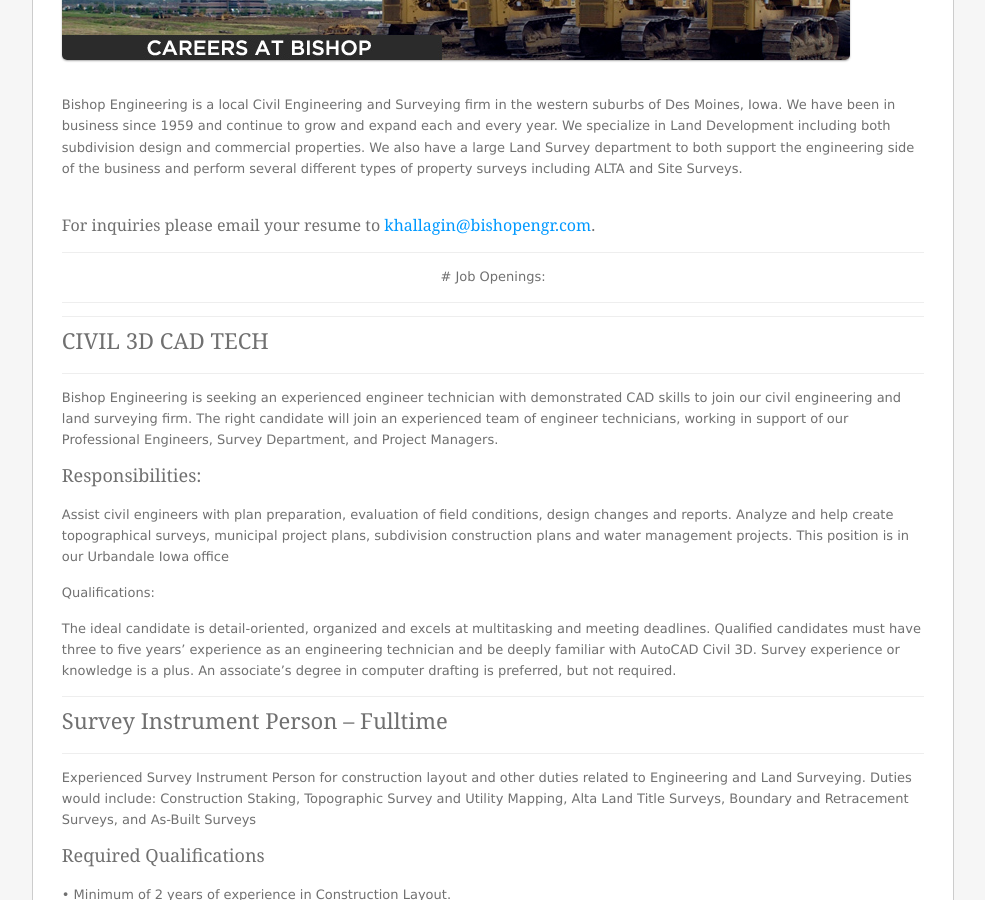
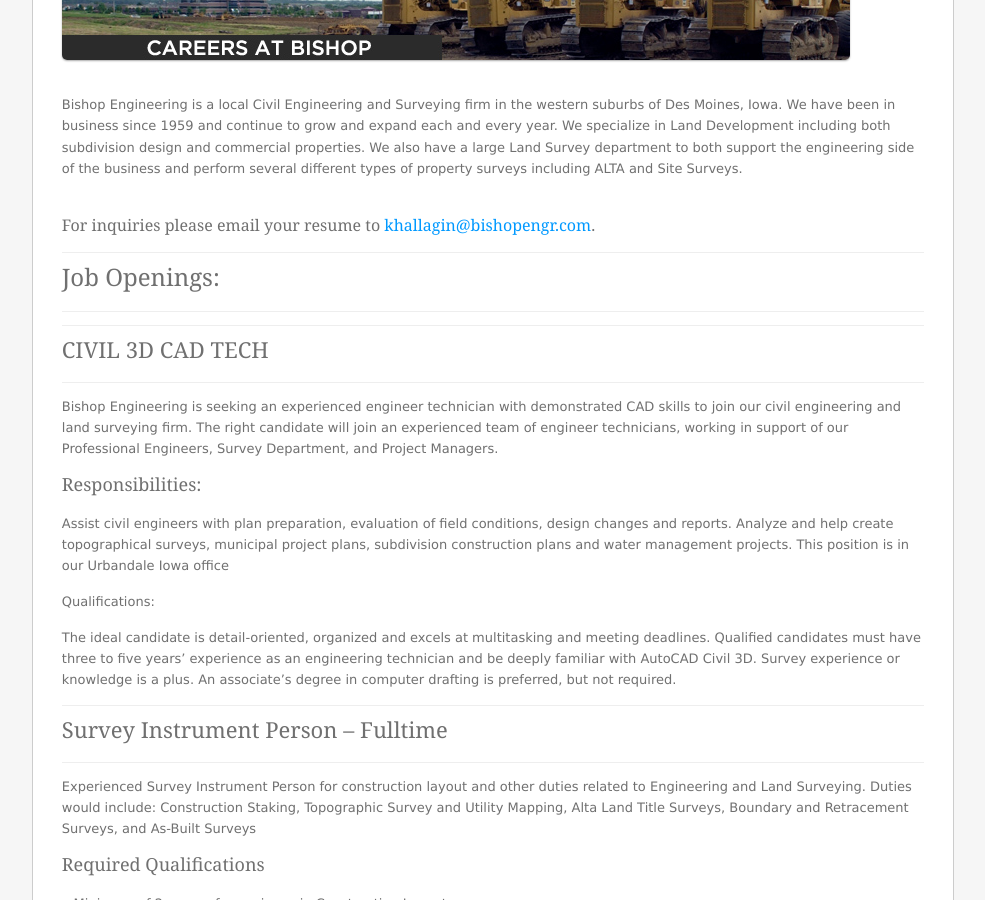
Before and after one commit to bishopengr/bishopengr.com, a Jekyll site: the page built from careers.md, in a window 1280 px wide and 900 px high, scrolled down 388 px. Shown: the whole window, without its empty margins (147-1132 px from the left). Built offline with Jekyll 4.4.1, drawn with Linux system fonts in a browser that asks for light colours; some web fonts are replaced.

Commit message:
Update careers.md

```diff
--- a/careers.md
+++ b/careers.md
@@ -10,7 +10,8 @@
 #### For inquiries please email your resume to [khallagin@bishopengr.com](mailto:khallagin@bishopengr.com).
 
 ---
-<p align="center"> # Job Openings: </p>
+# Job Openings:
+
 ---
 {% if site.jobs.size == 0 %}
 
```
